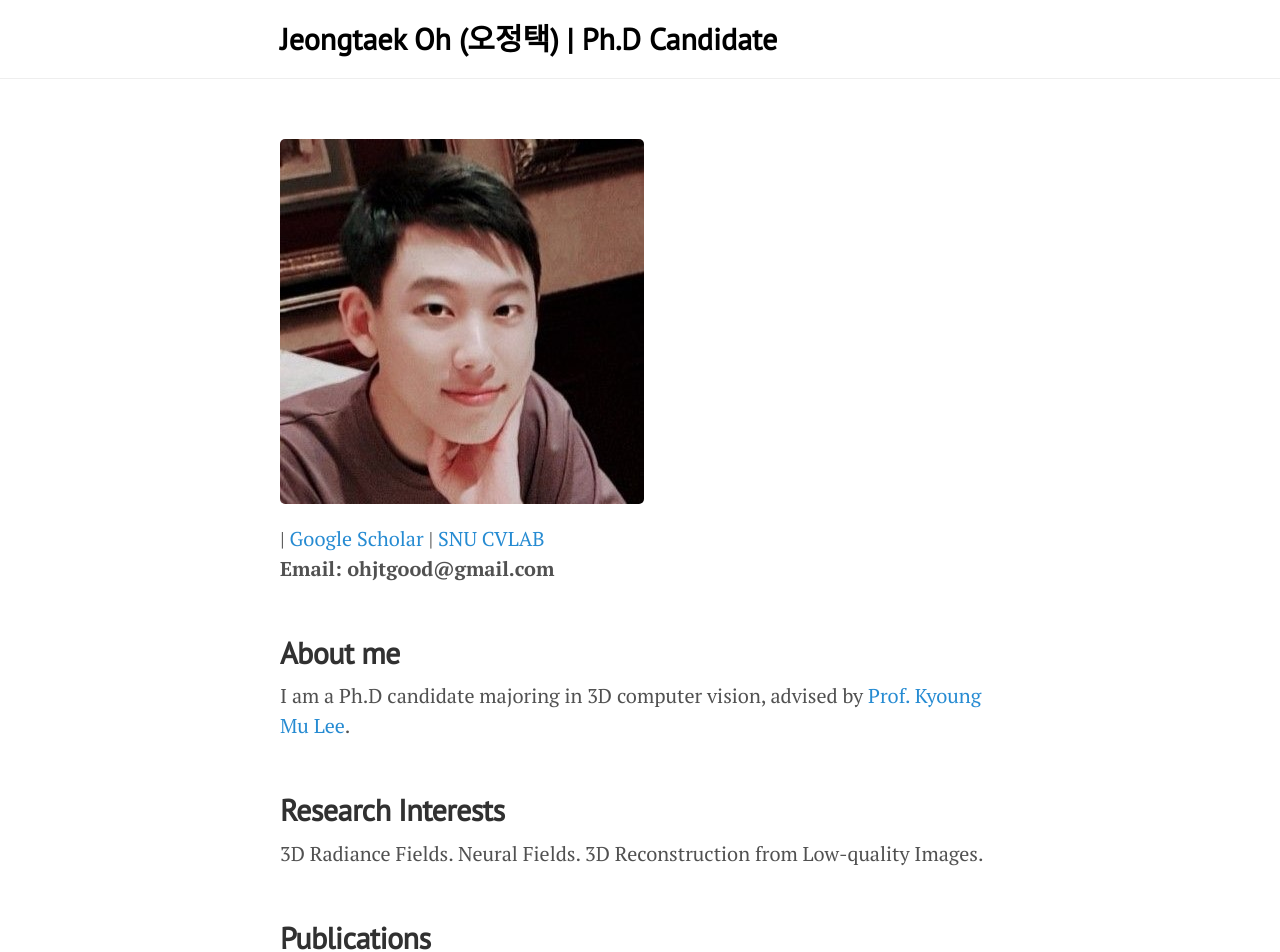
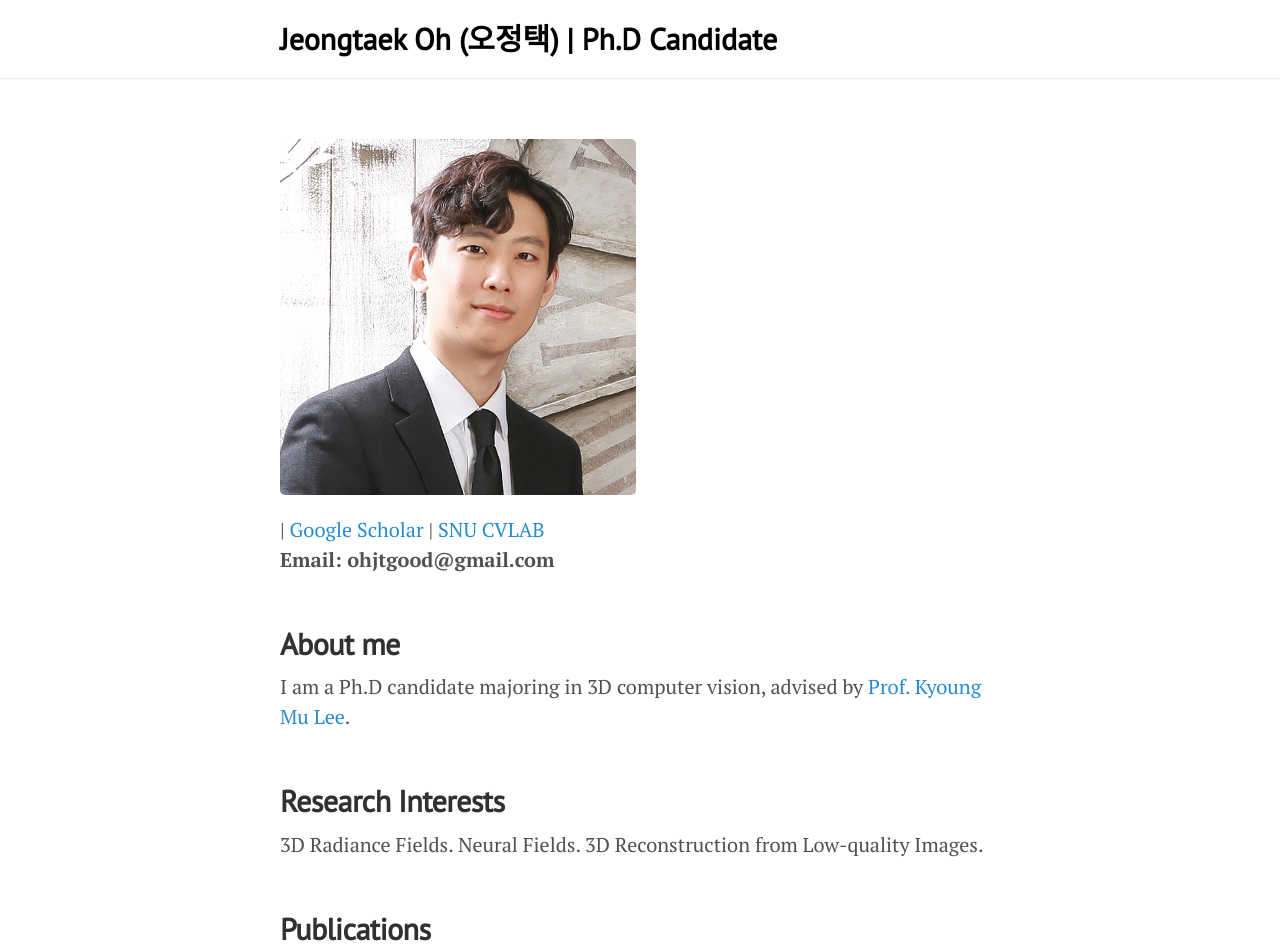
Before and after one commit to taekkii/taekkii.github.io, a Jekyll site: the page built from index.html, in a window 1280 px wide. Shown: the top 952 px of the page. Built offline with Jekyll 4.4.1, drawn with Linux system fonts in a browser that asks for light colours; the list of posts is cut into pages by our own code; grey boxes are pictures that could not be loaded.

Commit message:
photo updated

```diff
--- a/index.html
+++ b/index.html
@@ -9,7 +9,7 @@ title: Home
 
     <div style="padding: 0px 0px 30px 0px;" >
       <div style="text-align: center;">
-        <img src="./asset/me.jpg" alt="me" style="max-width:60%; height:auto;">
+        <img src="./asset/jeongtaek.png" alt="me" style="max-width:60%; height:auto;">
       </div>
       <!--a href="./asset/cv.pdf">CV</a> | <a href="https://github.com/TaeryungLee">Github</a> | <a href="https://www.linkedin.com/in/taeryung-lee-b5a702262">Linkedin</a--> |
       <a href="https://scholar.google.com/citations?user=fCZokXMAAAAJ&hl=en">Google Scholar</a> | <a href="https://cv.snu.ac.kr">SNU CVLAB</a><br>
```
Also changed, not shown: asset/jeongtaek.png (added), asset/me.jpg (deleted).
